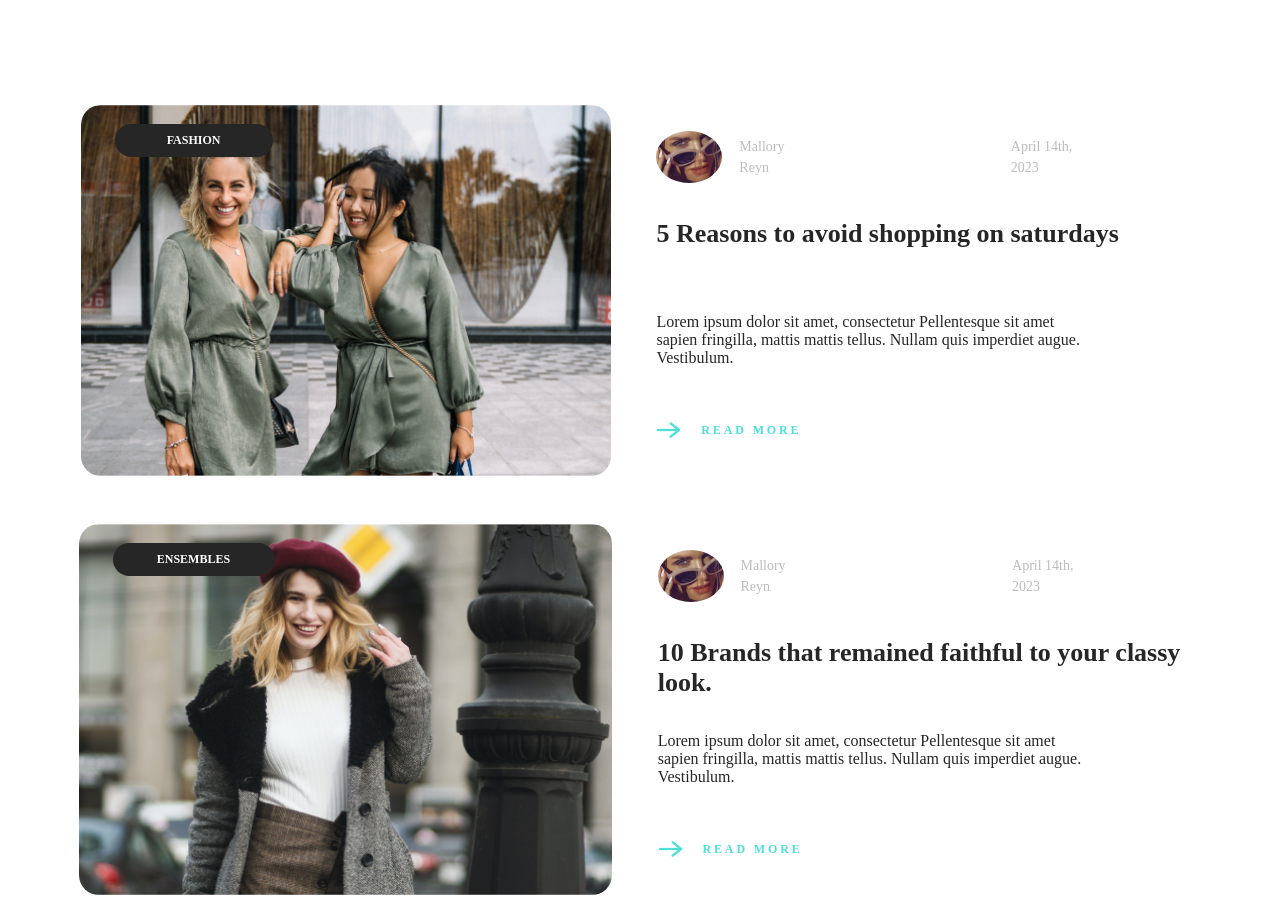
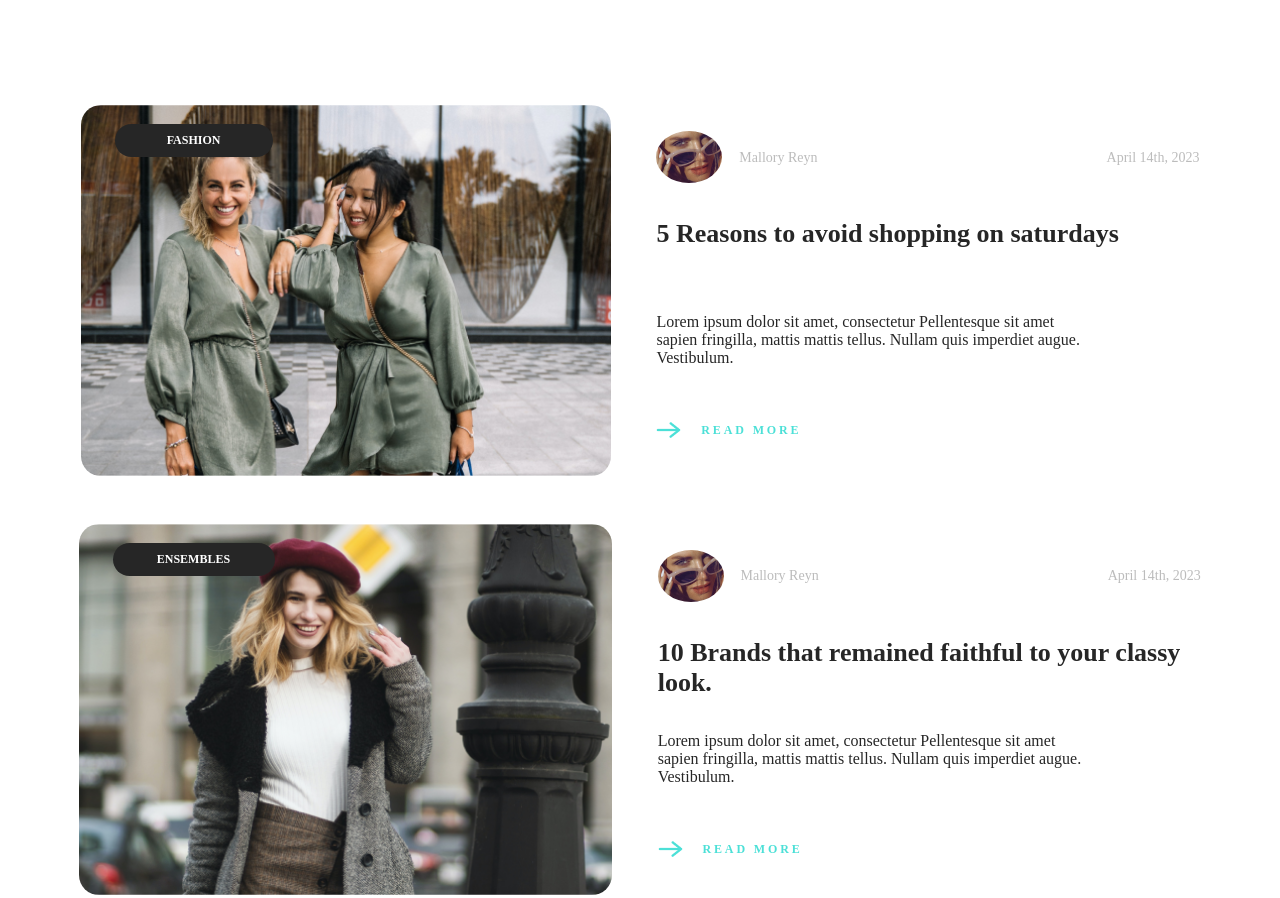
Before and after one commit to nino-nik/satesto, a plain HTML site: page index.html in a window 1280 px wide. Shown: the part 2460-3358 px from the top of the page. Drawn offline with Linux system fonts and the light colour scheme.

Commit message:
Update style.css

```diff
--- a/style.css
+++ b/style.css
@@ -350,16 +350,15 @@ h6 {
 
 .card-top div  {
   display: flex;
-  flex-direction: row;
+  justify-content: space-between;
+  width: 100%;
   font-family: Poppins;
   font-size: 14px;
   font-weight: 400;
   line-height: 21px;
-  text-align: left;
-  gap: 218px;
   color: #BCBCBC;
-  padding-right: 125px;
 }
+
 
 
 .card-mid h1 {
```
